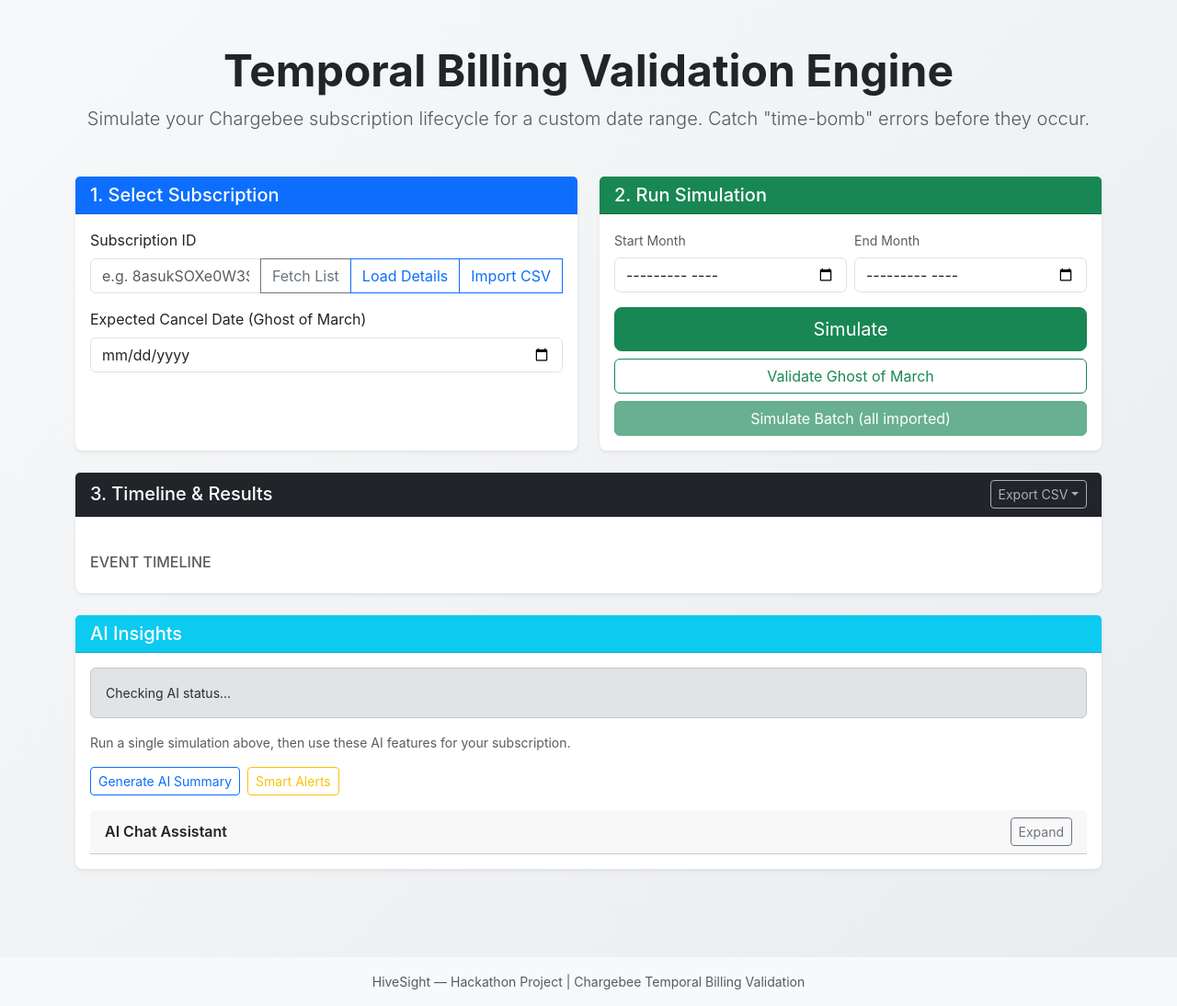
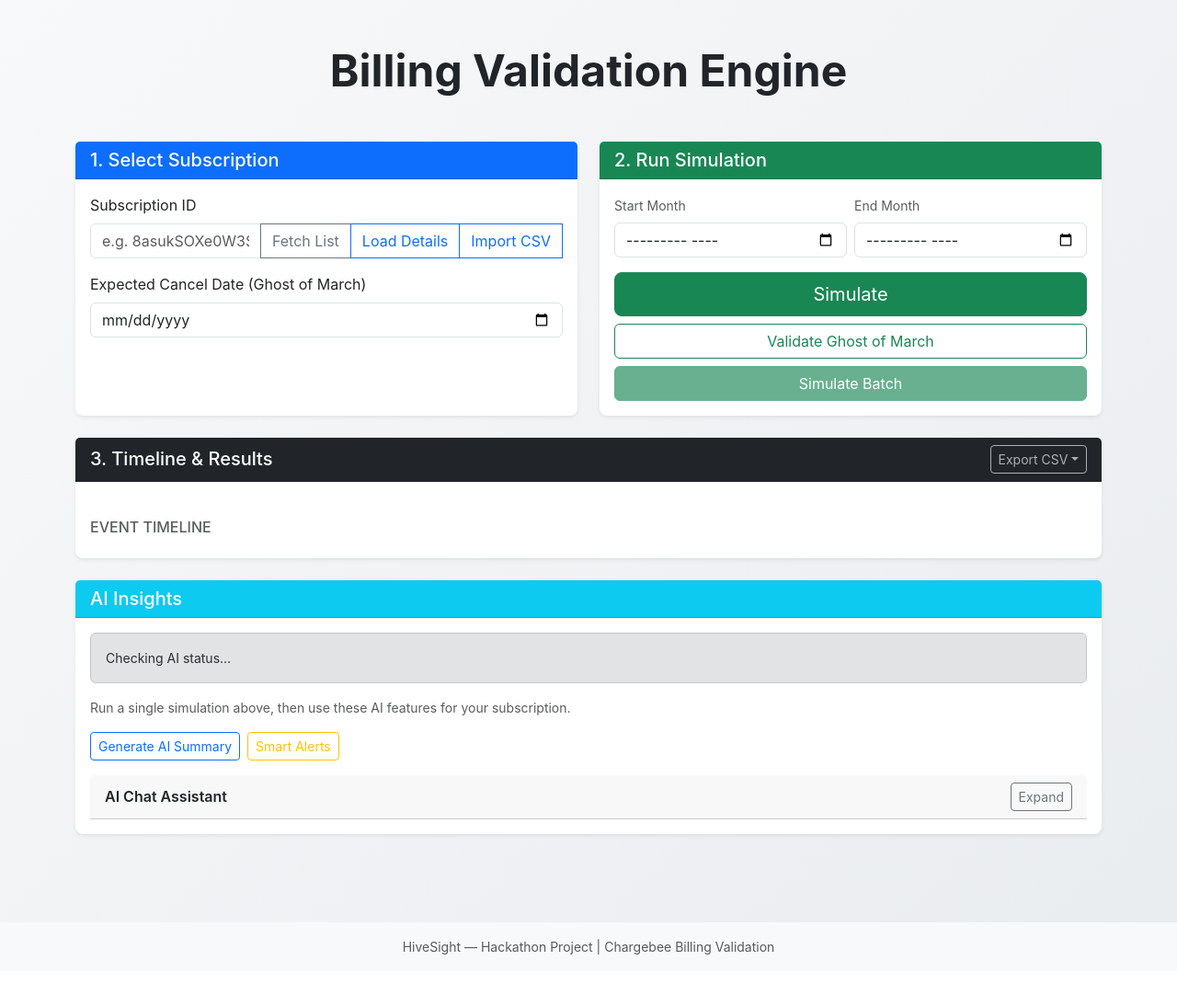
Before and after one commit to cb-sngokul/HiveSight-Fast-Forward, a Spring Boot app: page / in a window 1280 px wide. Shown: the part 62-1156 px from the top of the page at 92% size. After the commit the page ends 1100 px from the top, so only its background shows below. Run offline with Spring Boot 4, Linux system fonts and the light colour scheme.

Commit message:
fix: ui changes

```diff
--- a/src/main/resources/static/index.html
+++ b/src/main/resources/static/index.html
@@ -20,8 +20,7 @@
 
     <main class="container py-5">
         <div class="text-center mb-5">
-            <h1 class="display-5 fw-bold mb-2">Temporal Billing Validation Engine</h1>
-            <p class="lead text-muted">Simulate your Chargebee subscription lifecycle for a custom date range. Catch "time-bomb" errors before they occur.</p>
+            <h1 class="display-5 fw-bold mb-2">Billing Validation Engine</h1>
         </div>
 
         <div class="row g-4">
@@ -80,7 +79,7 @@
                                 Validate Ghost of March
                             </button>
                             <button class="btn btn-success" type="button" id="btnSimulateBatch" disabled title="Import a CSV with subscription IDs first">
-                                Simulate Batch (all imported)
+                                Simulate Batch
                             </button>
                         </div>
                         <div id="loading" class="text-center py-4 d-none">
@@ -102,8 +101,8 @@
                             <div class="dropdown">
                                 <button class="btn btn-sm btn-outline-light dropdown-toggle" type="button" id="btnExport" data-bs-toggle="dropdown" disabled title="Run a simulation first to export" aria-expanded="false">Export CSV</button>
                                 <ul class="dropdown-menu dropdown-menu-end" id="exportDropdownMenu" aria-labelledby="btnExport">
-                                    <li><a class="dropdown-item" href="#" id="exportExecutive" data-export-type="executive">1. Executive summary (CSV)</a></li>
-                                    <li><a class="dropdown-item" href="#" id="exportMonthly" data-export-type="monthly">2. Monthly detailed (CSV)</a></li>
+                                    <li><a class="dropdown-item" href="#" id="exportExecutive" data-export-type="executive">1. Executive summary</a></li>
+                                    <li><a class="dropdown-item" href="#" id="exportMonthly" data-export-type="monthly">2. Monthly detailed</a></li>
                                 </ul>
                             </div>
                             <span id="validationBadge" class="badge d-none"></span>
@@ -291,7 +290,7 @@
 
     <footer class="bg-light py-3 mt-5">
         <div class="container text-center text-muted small">
-            HiveSight — Hackathon Project | Chargebee Temporal Billing Validation
+            HiveSight — Hackathon Project | Chargebee Billing Validation
         </div>
     </footer>
 
```
Also changed, not shown: 1 other file.
